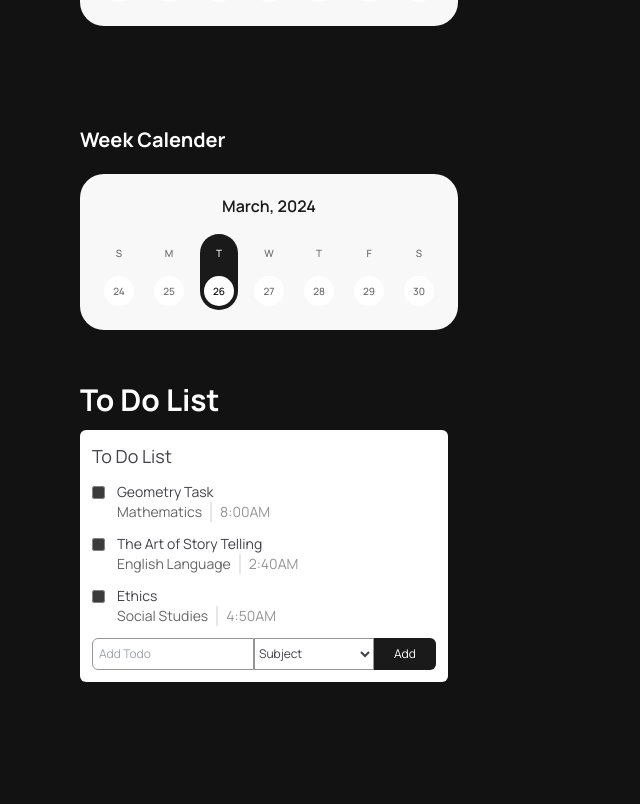
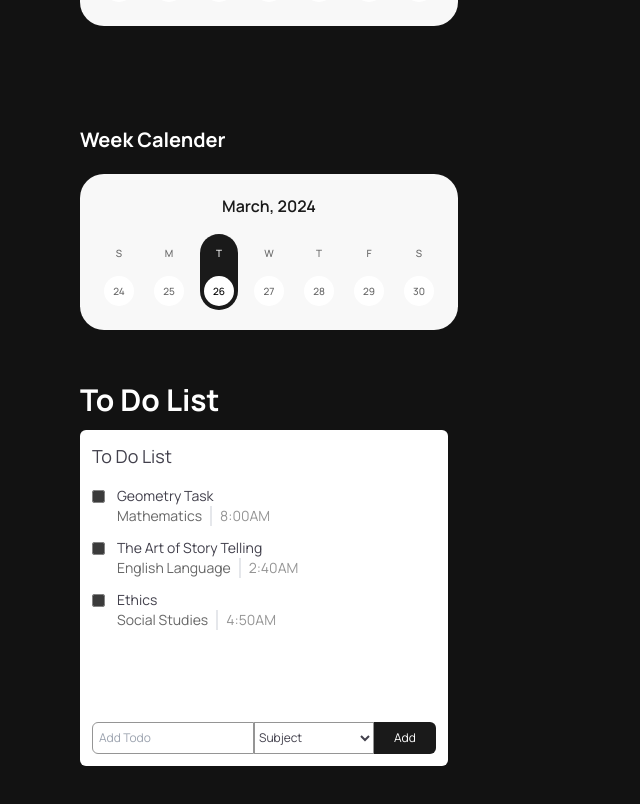
Before and after one commit to AJ1732/capstone_schoolbase_lms, a React (Vite) app: page / in a window 1280 px wide. Shown: the part 2488-3292 px from the top of the page, without its empty margins (0-640 px from the left). Before the commit the page ends 3250 px from the top, so only its background shows below. Built offline with nearby package versions, Linux system fonts and the light colour scheme.

Commit message:
style: adjust styling of todo component

```diff
--- a/src/components/TodoList/TodoList.jsx
+++ b/src/components/TodoList/TodoList.jsx
@@ -74,7 +74,8 @@ const TodoList = () => {
   }
 
   return (
-    <div className='min-w-[280px] w-fit bg-white text-[#42404C] p-3 space-y-3 rounded-md'>
+    <div className='min-w-[280px] min-h-[21rem] w-fit h-full bg-white text-[#42404C] p-3 flex flex-col justify-between items-start gap-4 rounded-md'>
+      <div className='space-y-4'>
         <h3 className='text-lg'>To Do List</h3>
 
         {/* TODO LIST */}
@@ -106,6 +107,8 @@ const TodoList = () => {
             </li>
           ))}
         </ul>
+      </div>
+
 
       {/* INPUT FORM */}
       <form onSubmit={handleSubmit} className='flex'>
```
Lines whose indentation alone changed are shown as unchanged.
